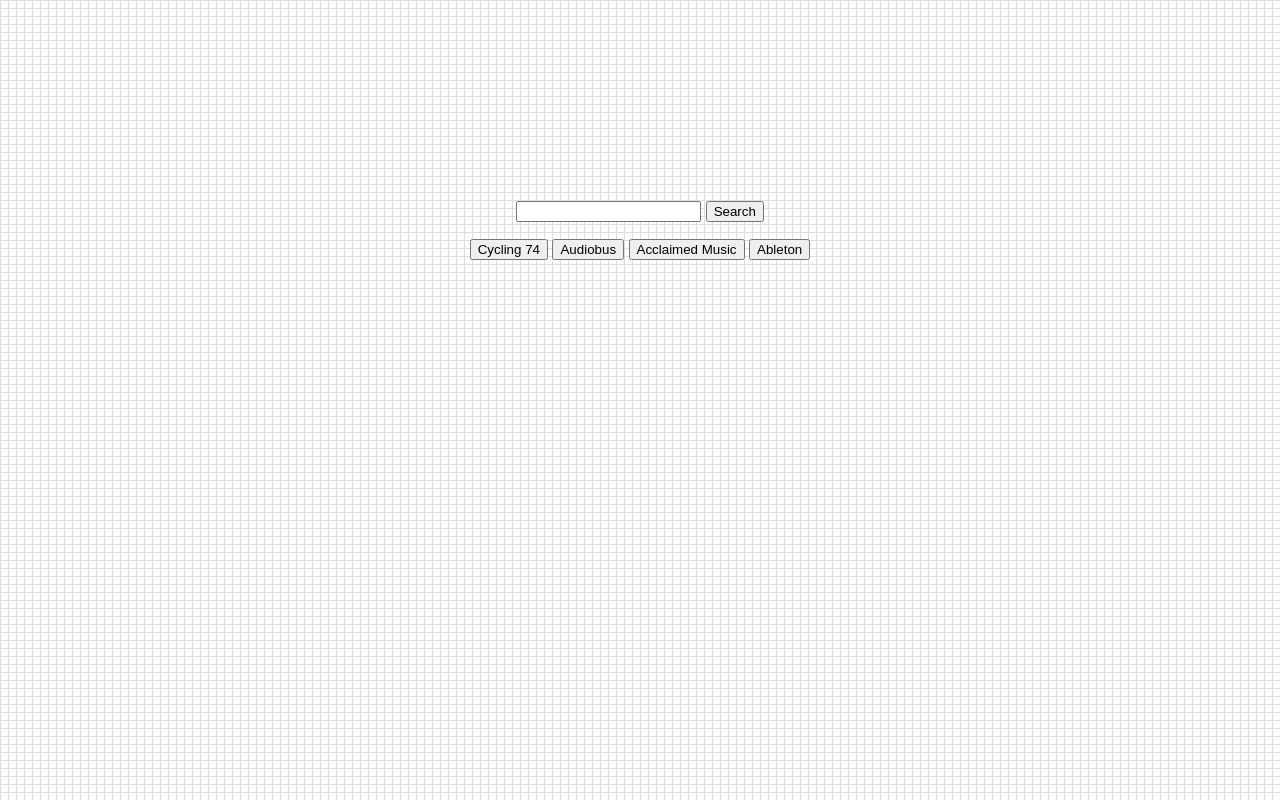
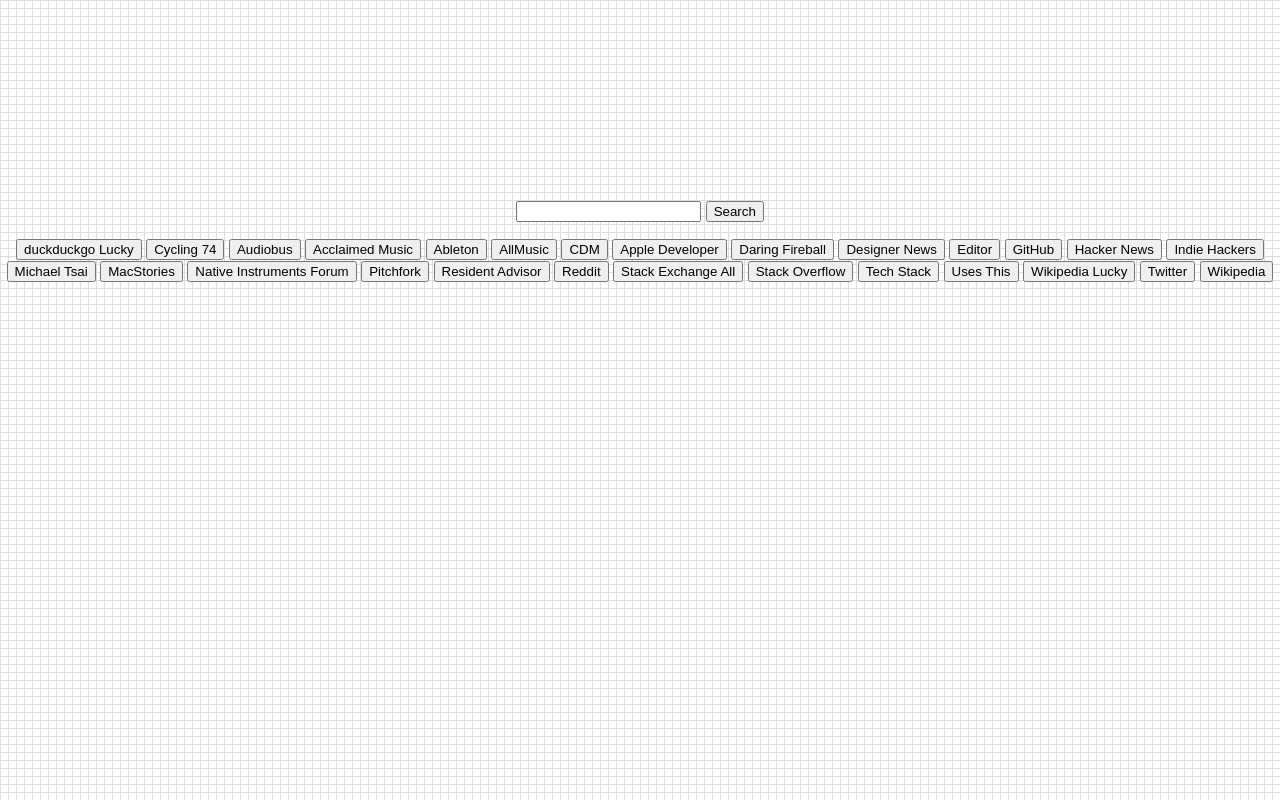
Before and after one commit to robenkleene/roben-kleene-search, a React (Create React App) app: page / in a window 1280 px wide. Built offline with nearby package versions, Linux system fonts and the light colour scheme.

Commit message:
Add data

```diff
--- a/src/data.js
+++ b/src/data.js
@@ -1,6 +1,33 @@
 export const enginesData = {
+  "duckduckgo Lucky": "http://www.duckduckgo.com/?q=%s",
   "Cycling 74": "https://duckduckgo.com/?q=%s+site%3Acycling74.com",
-  "Audiobus": "https://duckduckgo.com/?q=%s+site%3Aforum.audiob.us",
+  Audiobus: "https://duckduckgo.com/?q=%s+site%3Aforum.audiob.us",
   "Acclaimed Music": "https://duckduckgo.com/?q=%s+site%3Aacclaimedmusic.net",
-  "Ableton": "https://duckduckgo.com/?q=%s+site%3Aforum.ableton.com"
+  Ableton: "https://duckduckgo.com/?q=%s+site%3Aforum.ableton.com",
+  AllMusic: "https://duckduckgo.com/?q=%s+site%3Aallmusic.com",
+  CDM: "https://duckduckgo.com/?q=%s+site%3Acdm.link",
+  "Apple Developer": "https://duckduckgo.com/?q=%s+site%3Adeveloper.apple.com",
+  "Daring Fireball": "https://duckduckgo.com/?q=%s+site%3Adaringfireball.net",
+  "Designer News": "https://duckduckgo.com/?q=%s+site%3Adesignernews.co",
+  Editor:
+    "https://google.com/search?q=%s+site%3Anytimes.com+OR+site%3Anewyorker.com+OR+site%3Awsj.com",
+  GitHub: "https://duckduckgo.com/?q=%s+site%3Agithub.com",
+  "Hacker News": "https://duckduckgo.com/?q=%s+site%3Anews.ycombinator.com",
+  "Indie Hackers": "https://duckduckgo.com/?q=%s+site%3Aindiehackers.com",
+  "Michael Tsai": "https://duckduckgo.com/?q=%s+site%3Amjtsai.com",
+  MacStories: "https://duckduckgo.com/?q=%s+site%3Awww.macstories.net+&ia=web",
+  "Native Instruments Forum":
+    "https://duckduckgo.com/?q=%s+site%3Awww.native-instruments.com/forum/",
+  Pitchfork: "https://duckduckgo.com/?q=%s+site%3Apitchfork.com",
+  "Resident Advisor": "https://duckduckgo.com/?q=%s+site%3Aresidentadvisor.net",
+  Reddit: "https://duckduckgo.com/?q=%s+site%3Areddit.com",
+  "Stack Exchange All":
+    "https://google.com/search?q=site%3Astackexchange.com+OR+site%3Aaskubuntu.com+OR+site%3Aserverfault.com+OR+site%3Asuperuser.com+OR+site%3Astackoverflow.com",
+  "Stack Overflow": "https://duckduckgo.com/?q=%s+site%3Astackoverflow.com",
+  "Tech Stack":
+    "https://www.google.com/search?q=%s+site%3Astateofjs.com+OR+site%3Astateofcss.com+OR+site%3Athoughtworks.com%2Fradar%2F",
+  "Uses This": "https://duckduckgo.com/?q=%s+site%3Ausesthis.com",
+  "Wikipedia Lucky": "https://duckduckgo.com/?q=%s+site%3Awikipedia.org",
+  Twitter: "https://twitter.com/search?q=%s",
+  Wikipedia: "https://duckduckgo.com/?q=%s+site%3Awikipedia.org",
 };
```
